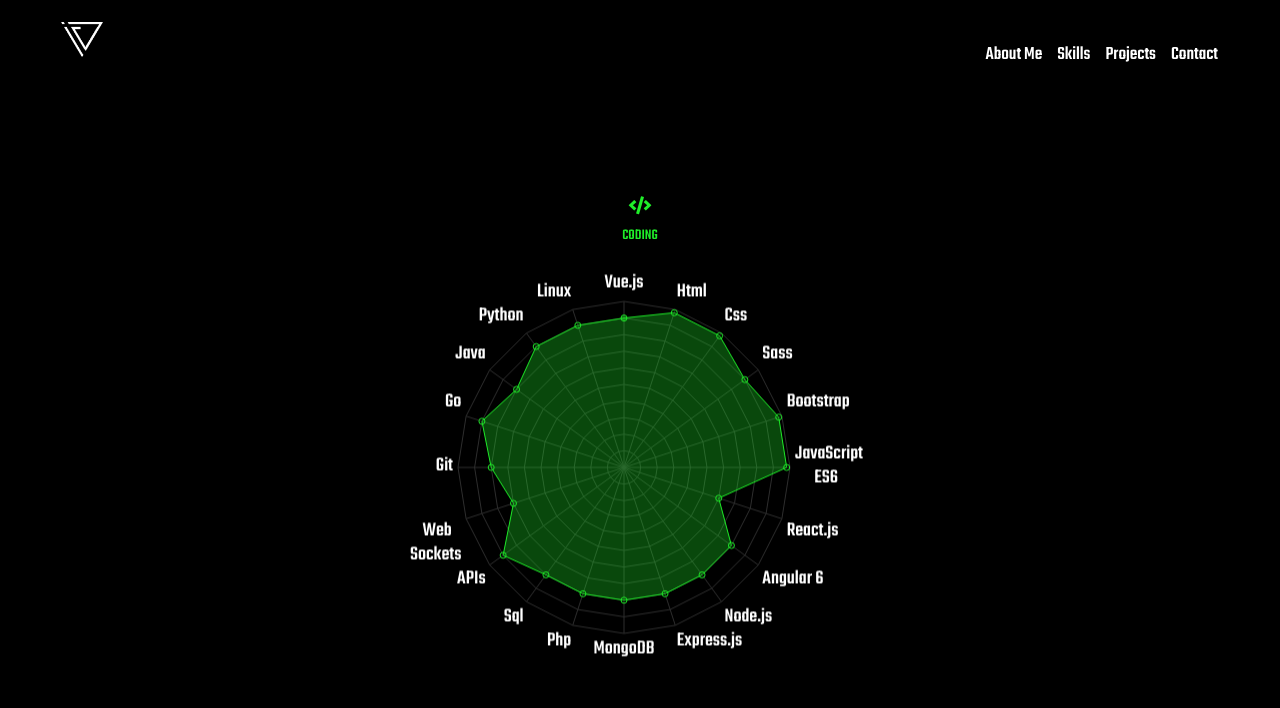
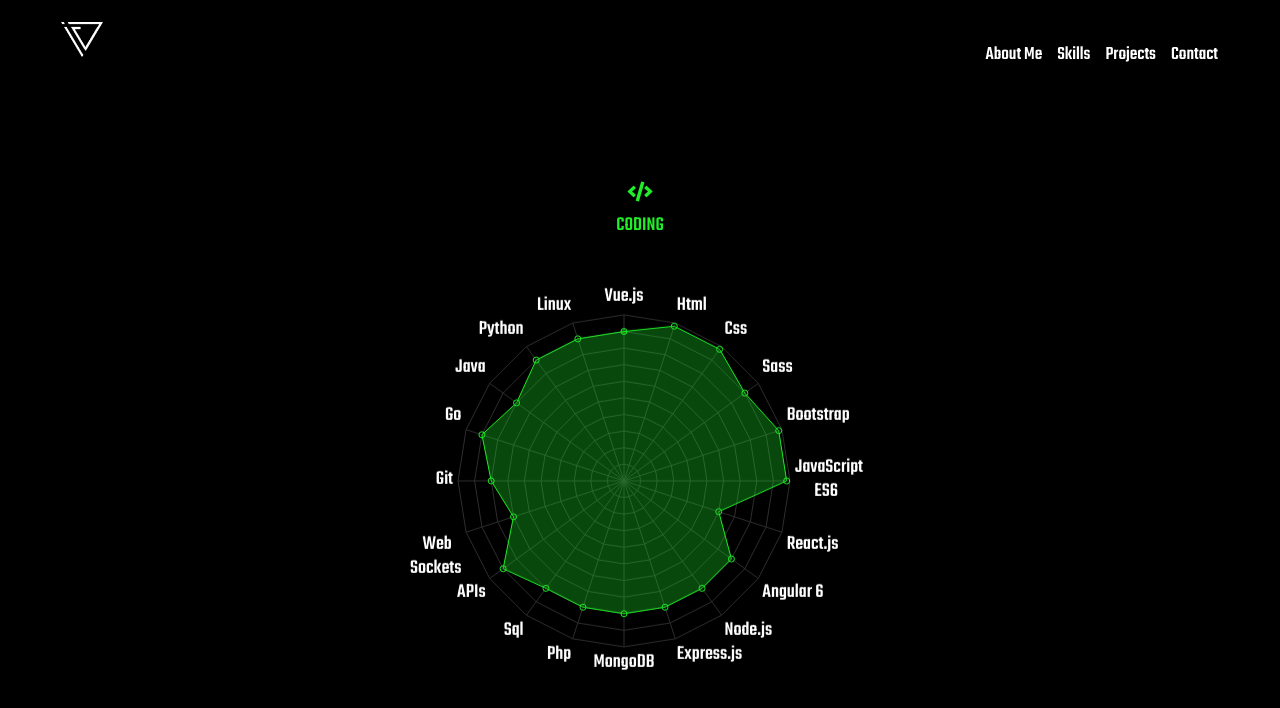
Before and after one commit to pascaloseko/portfolio, a Vue app: page /skills in a window 1280 px wide. Shown: the top 708 px of the page. Built offline with nearby package versions, Linux system fonts and the light colour scheme.

Commit message:
minor adjustments

```diff
--- a/src/components/Contact.vue
+++ b/src/components/Contact.vue
@@ -176,7 +176,7 @@
  }
 
   .input p{
-    font-size: 10px;
+    font-size: 12px;
     color: #ff4d5a;
     margin-top: 8px;
 
--- a/src/components/Skills.vue
+++ b/src/components/Skills.vue
@@ -3,9 +3,9 @@
     <div class="skills-content">
       <div class="skills-header fadeInDown animated">
         <button :class="{'active-btn': (chart==1)}" @click="chart=1">
-          <i class="fas fa-code" style="font-size: 18px;"></i>
-          <p style="font-size: 15px; font-family:teko;">CODING</p>
-        </button>
+          <i class="fas fa-code" style="font-size: 20px;"></i>
+          <p style="font-size: 20px; font-family:teko;">CODING</p>
+        </button><br><br>
       </div>
       <div class="chart-container" v-show="chart==1">
         <canvas id="codingChart" width="300" height="300"></canvas>
```
